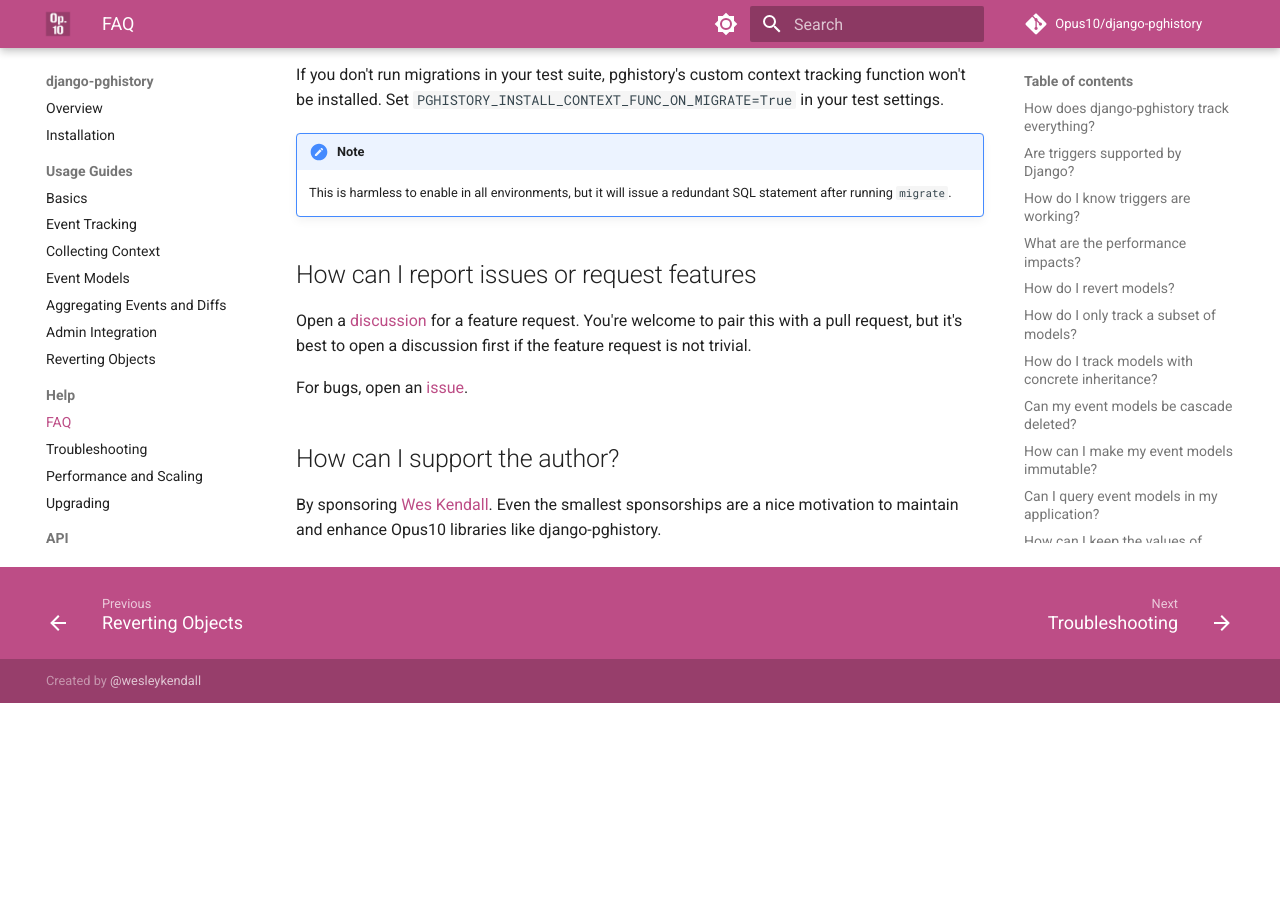
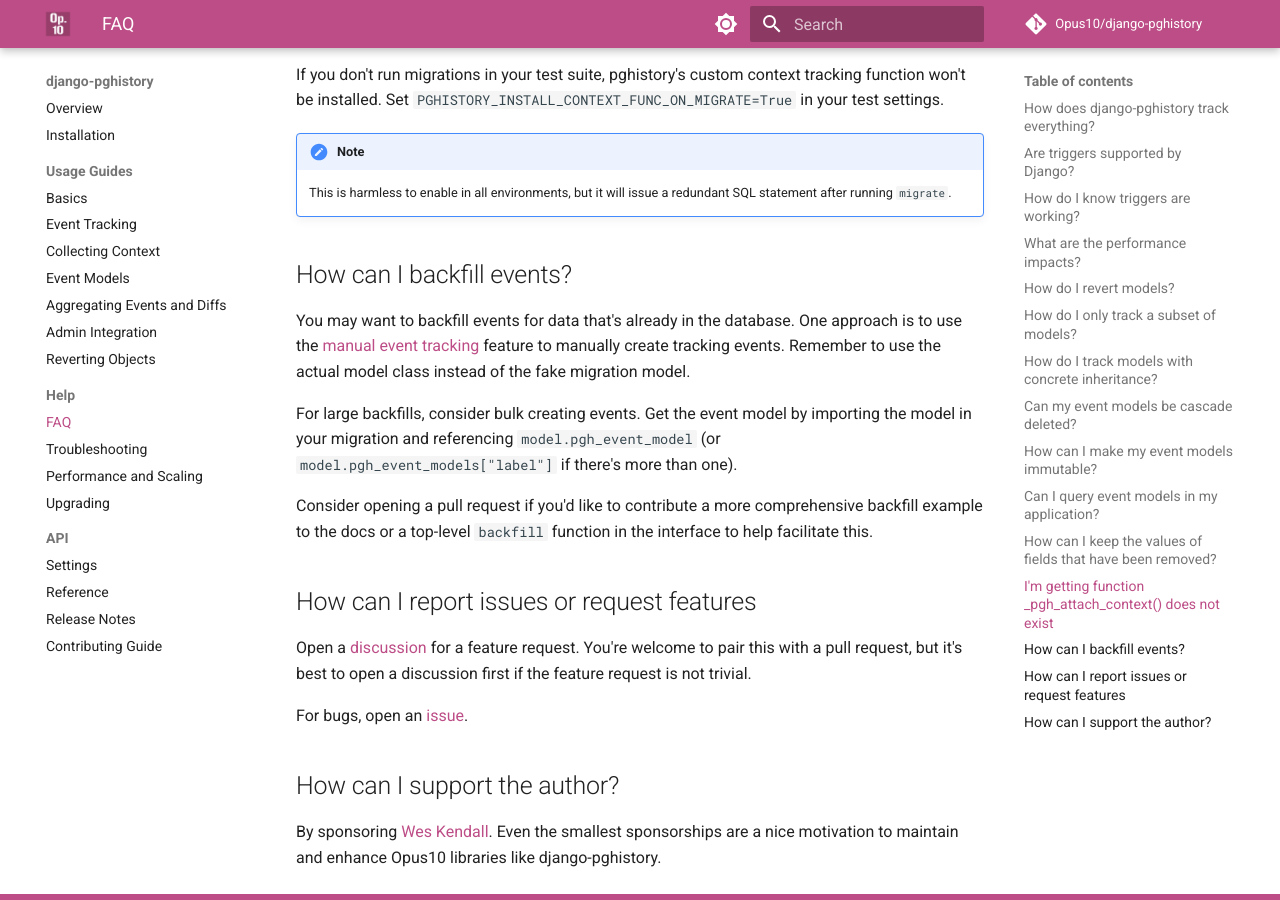
Before and after one commit to Opus10/django-pghistory, an MkDocs documentation site: the page built from docs/faq.md, in a window 1280 px wide and 900 px high, scrolled down 3416 px. Built offline with MkDocs 1.6.1 and Material for MkDocs 9.7.7, drawn with Linux system fonts in a browser that asks for light colours; comment, search, counter and statistics services are not loaded; before the commit the page ends 4119 px from its top, so only the background shows below that.

Commit message:
Add section to FAQ on backfilling data (#146)

```diff
--- a/docs/faq.md
+++ b/docs/faq.md
@@ -113,6 +113,14 @@
 
     This is harmless to enable in all environments, but it will issue a redundant SQL statement after running `migrate`.
 
+## How can I backfill events?
+
+You may want to backfill events for data that's already in the database. One approach is to use the [manual event tracking](event_tracking.md#manual_tracking) feature to manually create tracking events. Remember to use the actual model class instead of the fake migration model.
+
+For large backfills, consider bulk creating events. Get the event model by importing the model in your migration and referencing `model.pgh_event_model` (or `model.pgh_event_models["label"]` if there's more than one).
+
+Consider opening a pull request if you'd like to contribute a more comprehensive backfill example to the docs or a top-level `backfill` function in the interface to help facilitate this.
+
 ## How can I report issues or request features
 
 Open a [discussion](https://github.com/Opus10/django-pghistory/discussions) for a feature request. You're welcome to pair this with a pull request, but it's best to open a discussion first if the feature request is not trivial.
```
Also changed, not shown: docs/event_tracking.md (+1 -0 lines).
